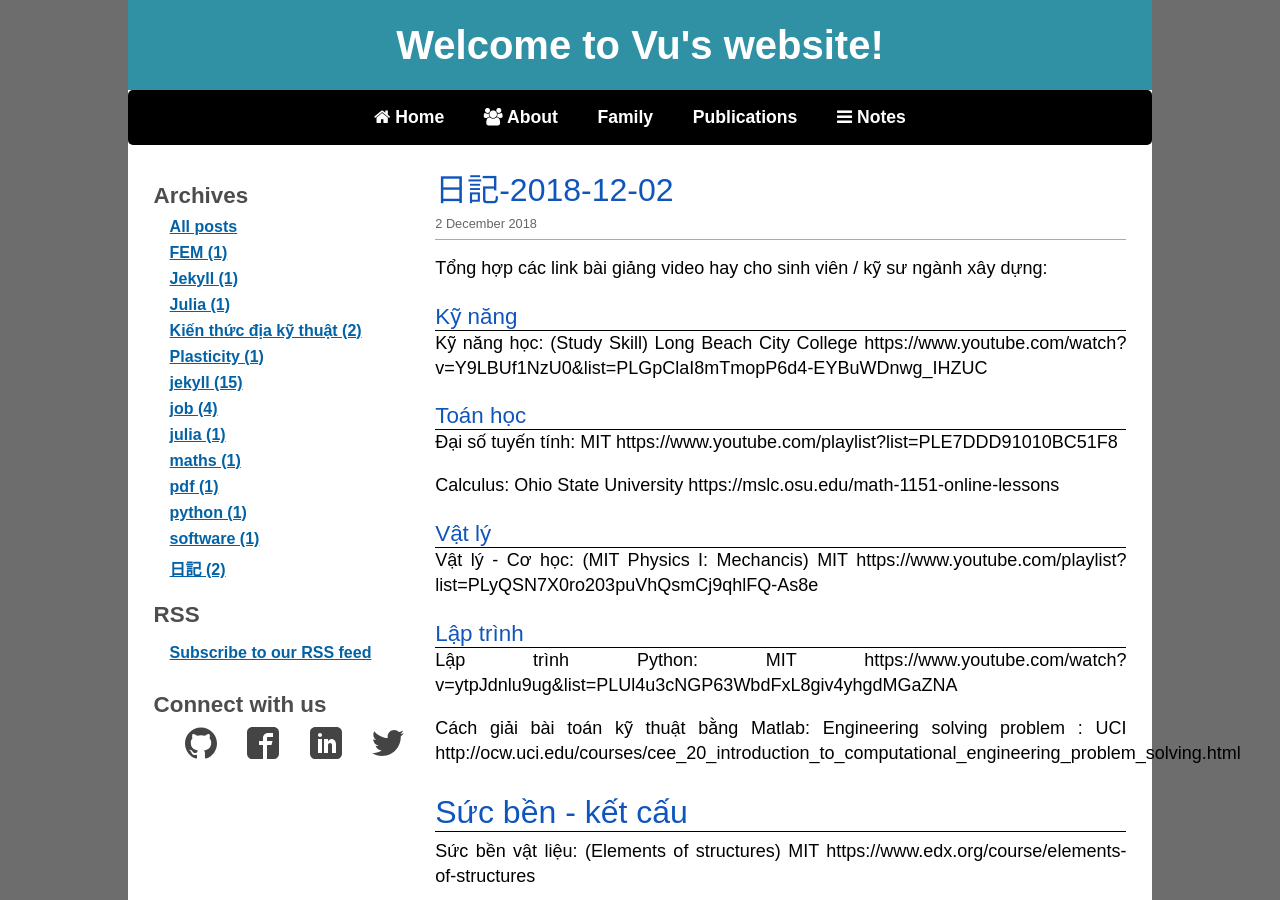
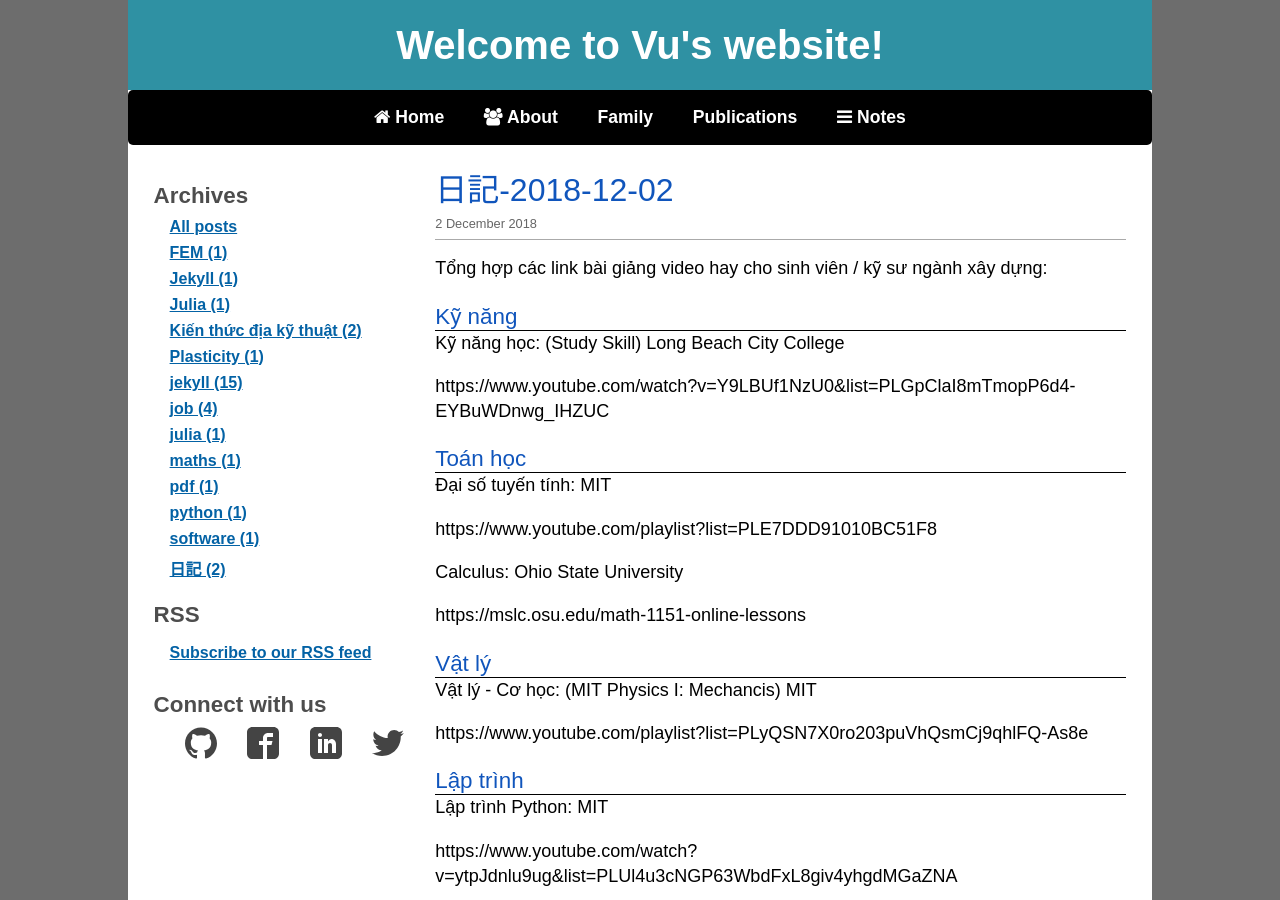
Before and after one commit to quangvunp/geomechanics, a Jekyll site: the page built from _posts/2018-12-02-Diary.md, in a window 1280 px wide and 900 px high. Built offline with Jekyll 4.4.1, drawn with Linux system fonts in a browser that asks for light colours; comment, search, counter and statistics services are not loaded.

Commit message:
Update 2018-12-02-Diary.md

```diff
--- a/_posts/2018-12-02-Diary.md
+++ b/_posts/2018-12-02-Diary.md
@@ -9,22 +9,27 @@ Tổng hợp các link bài giảng video hay cho sinh viên / kỹ sư ngành x
 
 <h3 class="bottom_line"> Kỹ năng </h3>
 Kỹ năng học: (Study Skill) Long Beach City College
+
 https://www.youtube.com/watch?v=Y9LBUf1NzU0&list=PLGpClaI8mTmopP6d4-EYBuWDnwg_IHZUC
 
 <h3 class="bottom_line"> Toán học </h3>
 Đại số tuyến tính: MIT
+
 https://www.youtube.com/playlist?list=PLE7DDD91010BC51F8
 
 Calculus: Ohio State University
+
 https://mslc.osu.edu/math-1151-online-lessons
 
 <h3 class="bottom_line"> Vật lý </h3>
 Vật lý - Cơ học: (MIT Physics I: Mechancis) MIT
+
 https://www.youtube.com/playlist?list=PLyQSN7X0ro203puVhQsmCj9qhlFQ-As8e
 
 
 <h3 class="bottom_line"> Lập trình </h3>
 Lập trình Python: MIT
+
 https://www.youtube.com/watch?v=ytpJdnlu9ug&list=PLUl4u3cNGP63WbdFxL8giv4yhgdMGaZNA
 
 Cách giải bài toán kỹ thuật bằng Matlab: Engineering solving problem : UCI
@@ -44,7 +49,7 @@ https://www.edx.org/course/mechanics-of-deformable-structures-part-2
 Cơ học kết cấu: Structural Analysis Marshall University
 https://www.youtube.com/watch?v=EU3MIZefZm8&list=PLCV9OyAY5K-VBsven73BT72PjOSCoq5oI
 
-<h2 class="bottom_line"> Địa kỹ thuật </h2>
+<h3 class="bottom_line"> Địa kỹ thuật </h3>
 Cơ học đất: Brigham Young University
 https://www.youtube.com/playlist?list=PLzBZ3hmMnx1KUOu8ZQItF7J2Stdo0tjhG
 
@@ -58,7 +63,7 @@ Advaned soil mechanics: Cal Poly Pomona
 https://www.youtube.com/playlist?list=PL_ZYN7hwTiZL-FWFNAXC4F-q3zj20XROb
 
 
-<h2 class="bottom_line"> Thiết kế: Bê tông cốt thép - Thép - Cầu </h2>
+<h3 class="bottom_line"> Thiết kế: Bê tông cốt thép - Thép - Cầu </h3>
 Thiết kế bê tông cốt thép (Reinforced Concrete Design) Marshall  University
 https://www.youtube.com/playlist?list=PLCV9OyAY5K-Vg8EVNKf7skEk5agDUJxoM
 
@@ -68,6 +73,6 @@ https://www.youtube.com/playlist?list=PLCV9OyAY5K-XeBX0vjNu3bOTDQYYYePDD
 Thiết kế cầu: Brigde Engineering Marhshall University
 https://www.youtube.com/playlist?list=PLCV9OyAY5K-Xdi8bxgbEzbF3-WqNZ8iTH
 
-<h2 class="bottom_line"> FE </h2>
+<h3 class="bottom_line"> FE </h3>
 Ôn thi FE: Marshall University
 https://www.youtube.com/playlist?list=PLCV9OyAY5K-V-bki_dxxq_uVpyIoyIJ8P
```
